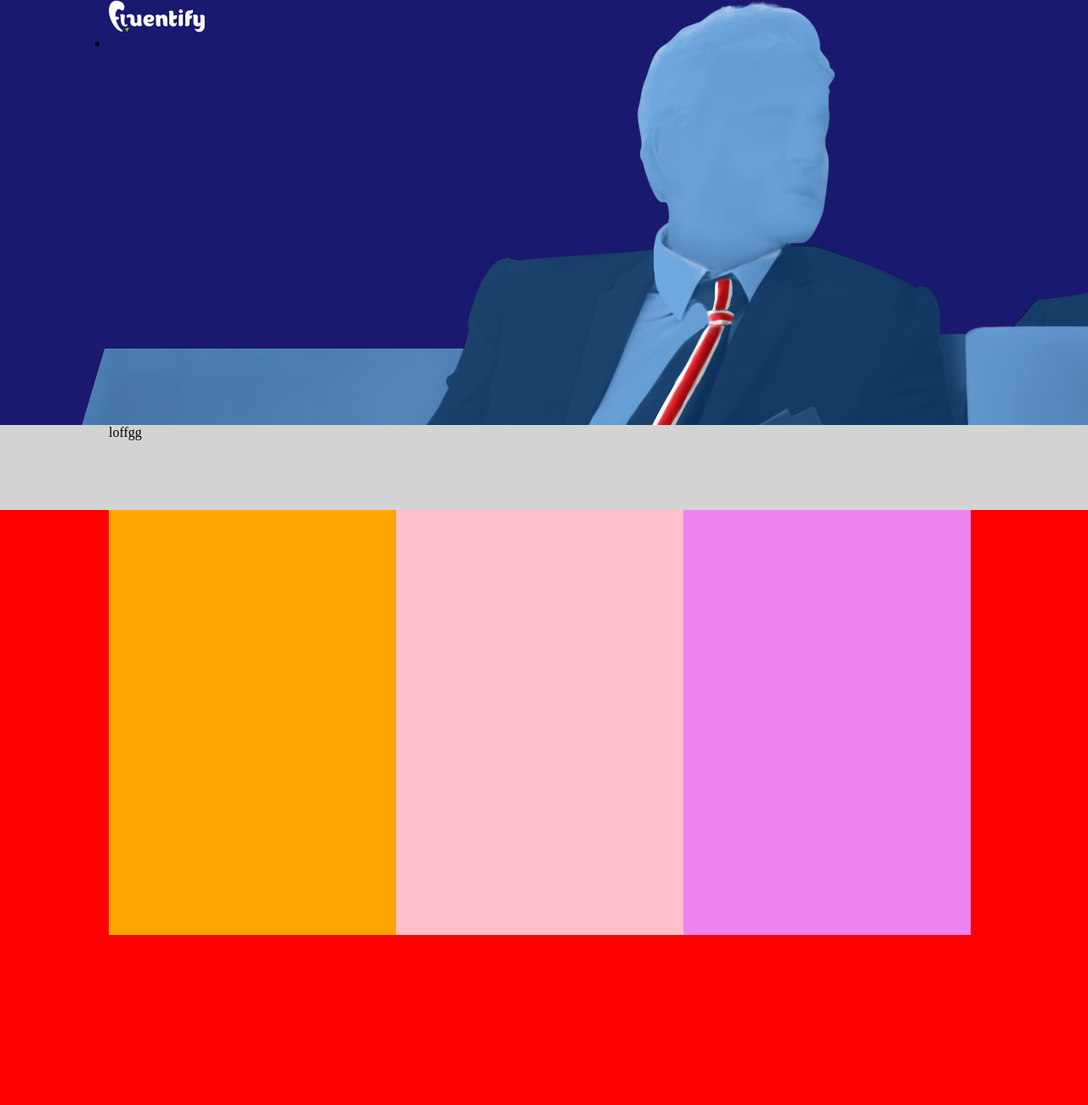
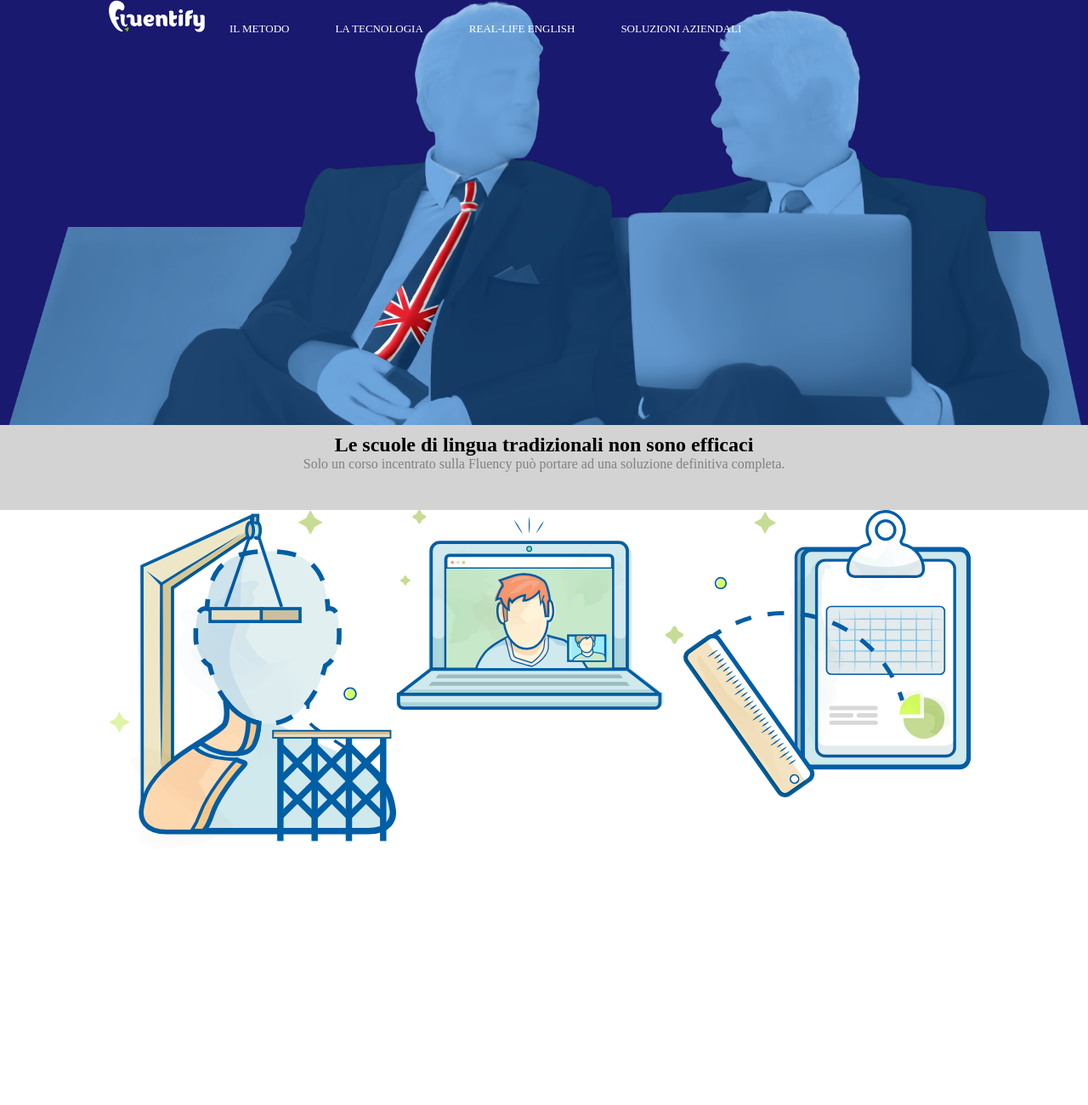
Before and after one commit to alfof87/html-css-fluentify, a plain HTML site: page index.html in a window 1280 px wide. Shown: the top 1300 px of the page at 85% size. Drawn offline with Linux system fonts and the light colour scheme.

Commit message:
prova main

```diff
--- a/css/master.css
+++ b/css/master.css
@@ -13,13 +13,34 @@ header{
   height: 500px;
   background-color: #191970;
   background-image: url("../img/fluentify-jumbo.png");
+  background-size: cover;
 }
+#menu1{
+  display: inline-block;
+}
+#menu1 ul li a{
+  color: white;
+  text-decoration: none;
+
+}
+li{
+  display: inline-block;
+  color: white;
+  font-size: 13px;
+  padding: 0px 25px;
+}
+
 
 
 #grigio{
   width: 100%;
   height: 100px;
   background-color: #D3D3D3;
+  text-align: center;
+  padding: 10px 0;
+}
+#sottotitolo{
+  color: #808080;
 }
 
 
@@ -29,28 +50,36 @@ header{
 main{
   width: 100%;
   height: 800px;
-  background-color: red;
+  background-color: white;
 }
 
 #sinistra{
   float: left;
   width: 33%;
   height: 500px;
-  background-color: orange;
+  background-image: url("../img/fluentify-piano.svg");
+  background-repeat: no-repeat;
+
+
 }
 
 #centro{
   float: left;
   width: 33%;
   height: 500px;
-  background-color: pink;
+  background-image: url("../img/fluentify-affiancamento.svg");
+  background-repeat: no-repeat;
+
+
 }
 
 #destra{
   float: left;
   width: 33%;
   height: 500px;
-  background-color: violet;
+  background-image: url("../img/fluentify-monitora.svg");
+  background-repeat: no-repeat;
+
 }
 
 
--- a/index.html
+++ b/index.html
@@ -8,11 +8,18 @@
 
     <header class="centratura"><!--inizio parte blu-->
       <img src="img/fluentify-logo.svg" alt="">
-      <nav>
+
+      <nav id="menu1">
         <ul>
-          <li></li>
+          <li><a href="#">IL METODO</a></li>
+          <li><a href="#">LA TECNOLOGIA</a></li>
+          <li><a href="#">REAL-LIFE ENGLISH</a></li>
+          <li><a href="#">SOLUZIONI AZIENDALI</a></li>
+
         </ul>
       </nav>
+
+
 
 
 
@@ -20,7 +27,8 @@
     </header>
 
     <div id="grigio" class="centratura"><!--inizio parte grigia-->
-      <p>loffgg</p>
+      <h2>Le scuole di lingua tradizionali non sono efficaci</h2>
+      <p id="sottotitolo">Solo un corso incentrato sulla Fluency può portare ad una soluzione definitiva completa.</p>
 
     </div>
 
```
